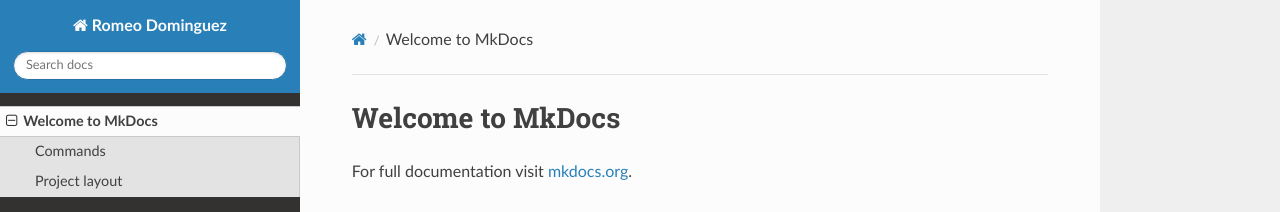
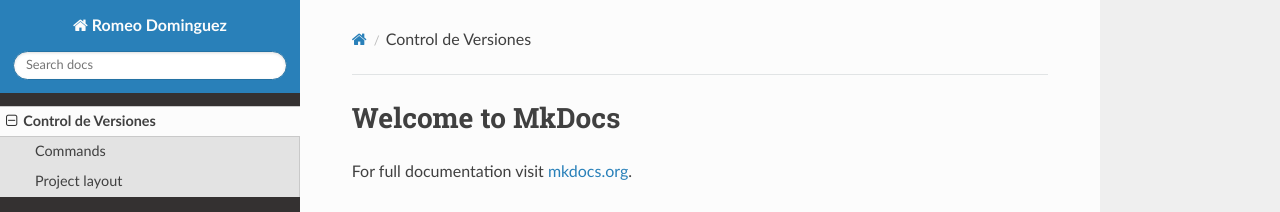
Before and after one commit to RomeoDb17/Web, an MkDocs documentation site: the page built from docs/index.md, in a window 1280 px wide. Shown: the top 212 px of the page. Built offline with MkDocs 1.6.1, drawn with Linux system fonts in a browser that asks for light colours; nearby versions of some CDN libraries.

Commit message:
Update mkdocs.yml

```diff
--- a/mkdocs.yml
+++ b/mkdocs.yml
@@ -1,2 +1,4 @@
 site_name: Romeo Dominguez
 theme: readthedocs
+nav:
+  - Control de Versiones: index.md
```
